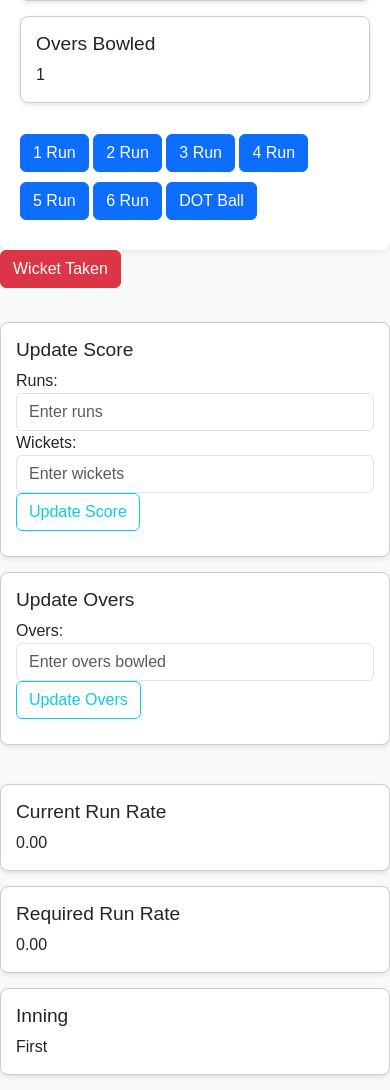
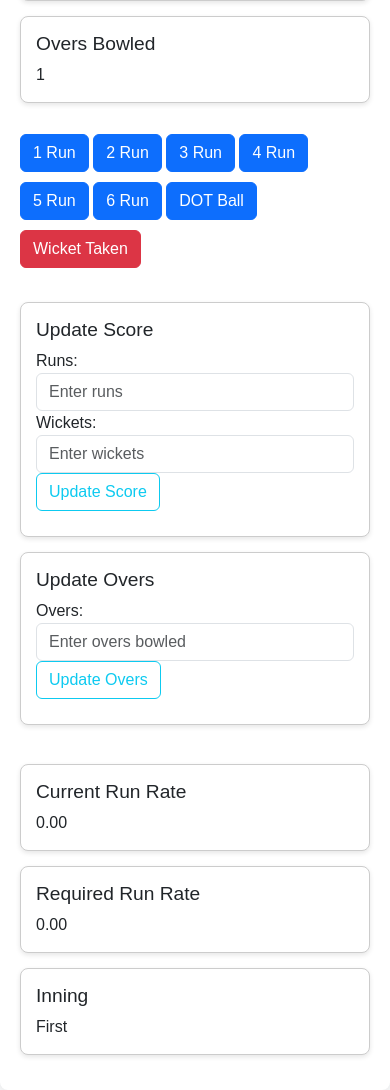
Before and after one commit to RuAstro/Restart_cricket, a Flask app: template templates/scorer_page.html in a window 390 px wide. Shown: the part 724-1814 px from the top of the page. Run offline with Flask 3, Linux system fonts and the light colour scheme; the template is opened without the code that fills it: most values are stand-ins (such as "Sample title", 1, 10 or a date in 2020); some libraries are stand-ins or nearby versions.

Commit message:
fix the layout of program

```diff
--- a/templates/scorer_page.html
+++ b/templates/scorer_page.html
@@ -104,7 +104,6 @@
     <!-- Buttons Section -->
     <div class="row mt-3">
         <div class="col-md-4">
-
             <form method="post" action="/add_runs">
                 <button type="submit" name="runs" value="1" class="btn btn-primary btn-block">1 Run</button>
                 <button type="submit" name="runs" value="2" class="btn btn-primary btn-block">2 Run</button>
@@ -115,13 +114,10 @@
                 <button type="submit" name="runs" value="0" class="btn btn-primary btn-block">DOT Ball</button>
             </form>
         </div>
-    </div>
-</div>
-        <div class="col-md-6">
+        <div class="col-md-4">
             <form method="post" action="/add_wicket">
                 <button type="submit" name="wickets" value="1" class="btn btn-danger btn-block">Wicket Taken</button>
             </form>
-
         </div>
     </div>
 
```
Lines whose indentation alone changed are shown as unchanged.
